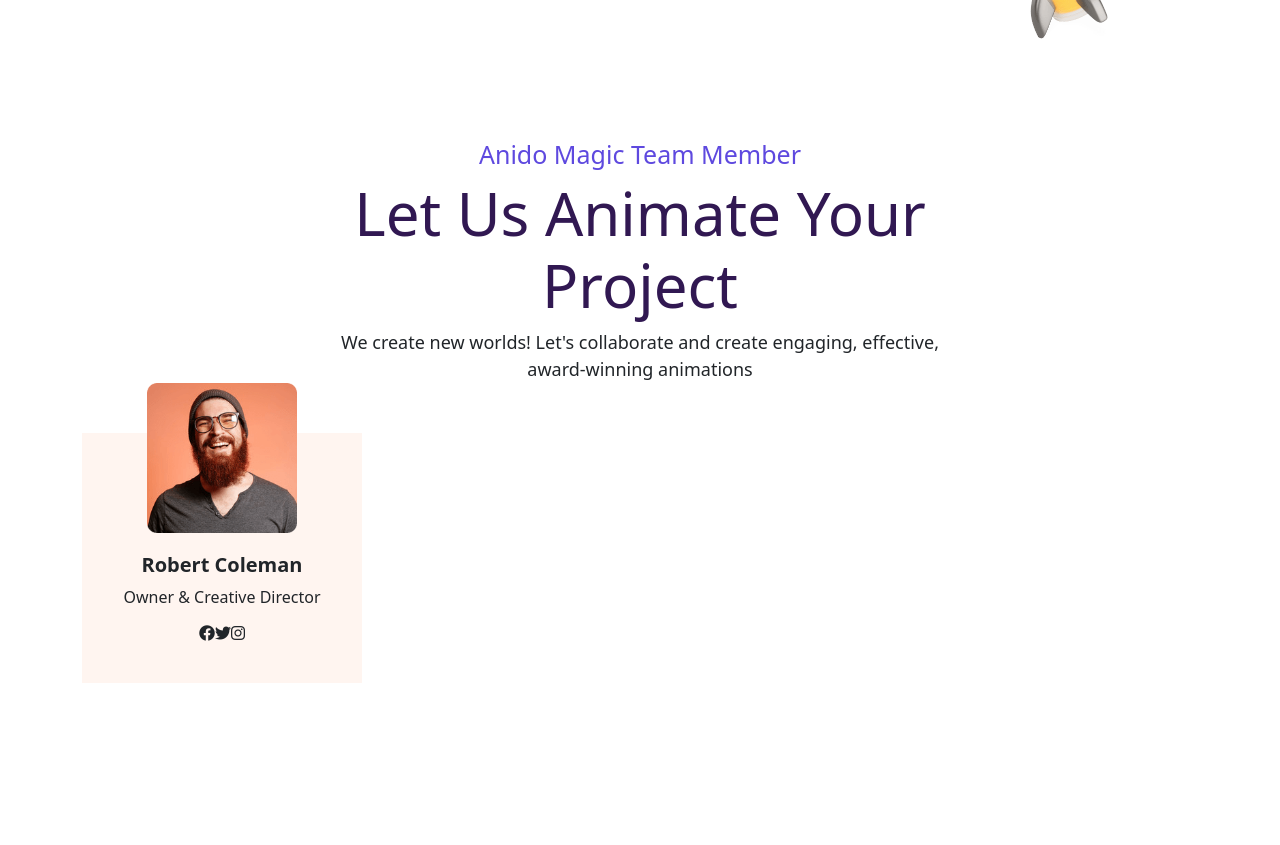
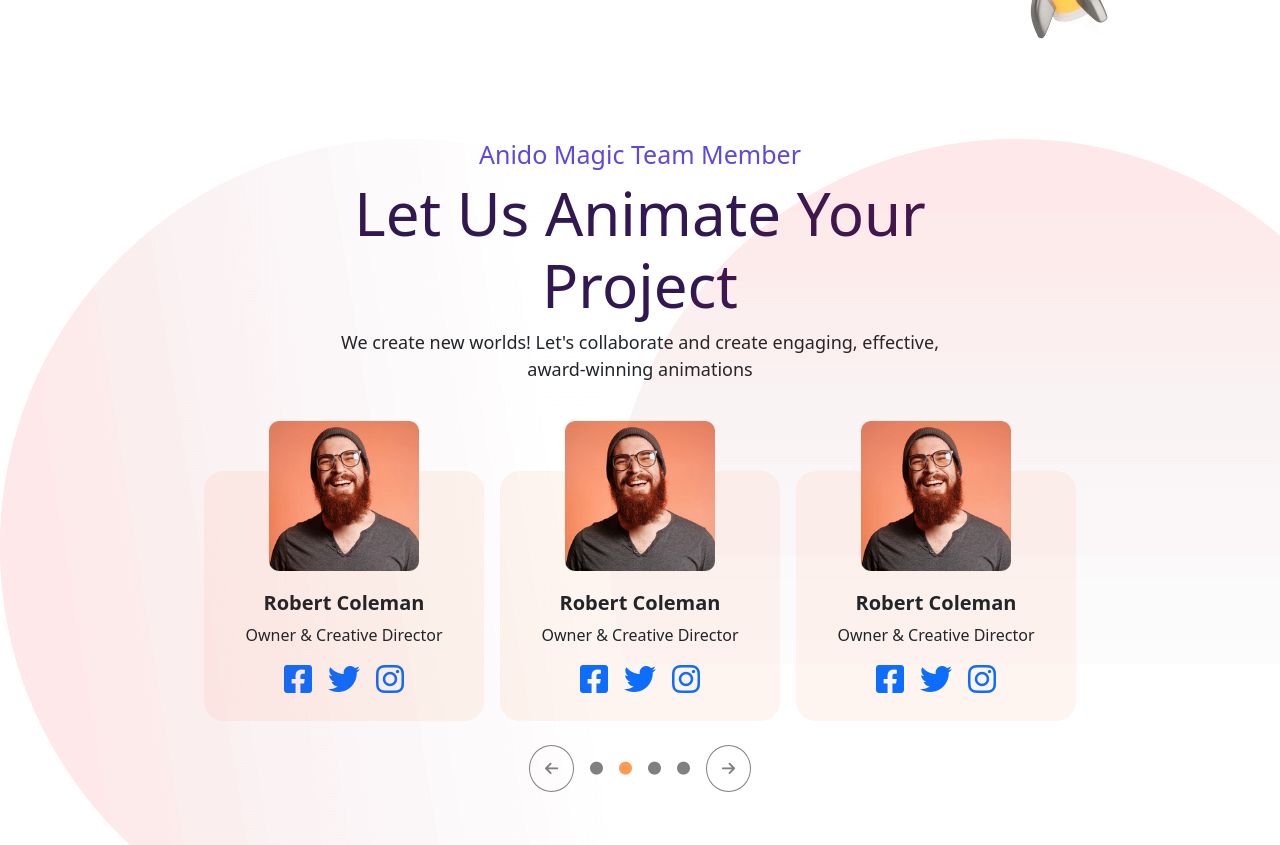
Before and after one commit to AndreaRaguso/proj-html-vuejs, a Vue app: page / in a window 1280 px wide. Shown: the part 5560-6405 px from the top of the page. Built offline with nearby package versions, Linux system fonts and the light colour scheme.

Commit message:
team section finita

```diff
--- a/src/components/AppTeam.vue
+++ b/src/components/AppTeam.vue
@@ -13,15 +13,50 @@ export default {
 
 <template>
 
-    <section id="team">
+    <section id="team" class=" position-relative">
+
+        <div class=" position-absolute">
+            <img src="../assets/img/shape.png" alt="">
+        </div>
+        <div class=" position-absolute shape2">
+            <img src="../assets/img/shape2.png" alt="">
+        </div>
 
         <div class=" container-lg">
-            <div class="text-team text-center mx-auto">
+            <div class="text-team text-center mx-auto mb-3">
                 <h5>Anido Magic Team Member</h5>
                 <h2>Let Us Animate Your Project</h2>
                 <p>We create new worlds! Let's collaborate and create engaging, effective, award-winning animations</p>
             </div>
-            <div class="cards-team d-flex">
+            <div class="cards-team d-flex justify-content-center">
+                <div class="card-team text-center me-3">
+                    <div class="team-img">
+                        <img src="../assets/img/team1.png" alt="team 1">
+                    </div>
+                    <div class="team-info">
+                        <h5 class=" fw-bold">Robert Coleman</h5>
+                        <p>Owner & Creative Director</p>
+                    </div>
+                    <div class="logos d-flex justify-content-center mb-3">
+                        <a href="#"><i class="fab fa-facebook-square fa-2x logo me-3"></i></a>
+                        <a href="#"><i class="fab fa-twitter fa-2x logo me-3"></i></a>
+                        <a href="#"><i class="fab fa-instagram fa-2x logo"></i></a>
+                    </div>
+                </div>
+                <div class="card-team text-center me-3">
+                    <div class="team-img">
+                        <img src="../assets/img/team1.png" alt="team 1">
+                    </div>
+                    <div class="team-info">
+                        <h5 class=" fw-bold">Robert Coleman</h5>
+                        <p>Owner & Creative Director</p>
+                    </div>
+                    <div class="logos d-flex justify-content-center mb-3">
+                        <a href="#"><i class="fab fa-facebook-square fa-2x logo me-3"></i></a>
+                        <a href="#"><i class="fab fa-twitter fa-2x logo me-3"></i></a>
+                        <a href="#"><i class="fab fa-instagram fa-2x logo"></i></a>
+                    </div>
+                </div>
                 <div class="card-team text-center">
                     <div class="team-img">
                         <img src="../assets/img/team1.png" alt="team 1">
@@ -30,11 +65,25 @@ export default {
                         <h5 class=" fw-bold">Robert Coleman</h5>
                         <p>Owner & Creative Director</p>
                     </div>
-                    <div class="d-flex justify-content-center">
-                        <i class="fa-brands fa-facebook"></i>
-                        <i class="fa-brands fa-twitter"></i>
-                        <i class="fa-brands fa-instagram"></i>
+                    <div class="logos d-flex justify-content-center mb-3">
+                        <a href="#"><i class="fab fa-facebook-square fa-2x logo me-3"></i></a>
+                        <a href="#"><i class="fab fa-twitter fa-2x logo me-3"></i></a>
+                        <a href="#"><i class="fab fa-instagram fa-2x logo"></i></a>
                     </div>
+                </div>
+            </div>
+            <div class="d-flex mt-4 align-items-center justify-content-center">
+                <div class="me-3 btn-team">
+                    <i class="fa-sharp fa-solid fa-arrow-left"></i>
+                </div>
+                <div class="dot-team">
+                    <i class="fa-solid fa-circle me-3"></i>
+                    <i class="fa-solid fa-circle me-3 active"></i>
+                    <i class="fa-solid fa-circle me-3"></i>
+                    <i class="fa-solid fa-circle"></i>
+                </div>
+                <div class="btn-team ms-3">
+                    <i class="fa-solid fa-arrow-right"></i>
                 </div>
             </div>
         </div>
--- a/src/styles/partials/AppMain.scss
+++ b/src/styles/partials/AppMain.scss
@@ -221,10 +221,15 @@
     margin-bottom: 50px;
 }
 
+.cards-team{
+    margin-top: 5.5rem;
+}
+
 .card-team{
     width: 280px;
     height: 250px;
     background-color: #fff5f0;
+    border-radius: 20px;
 }
 
 .team-img{
@@ -239,6 +244,29 @@
 
 .team-info{
     margin-top: -30px;
+}
+
+.btn-team{
+    border-radius: 50%;
+    border: 1px solid grey;
+    color: grey;
+}
+.btn-team i{
+    padding: 15px;
+    font-size: 15px;
+}
+
+.dot-team{
+    color: gray;
+    font-size: 13px;
+}
+.dot-team .active{
+    color: #ff9a55;
+}
+
+.shape2{
+    top: 0;
+    right: 0;
 }
 
 
```
Also changed, not shown: 1 other file (tests, documents, lock files or other folders).
